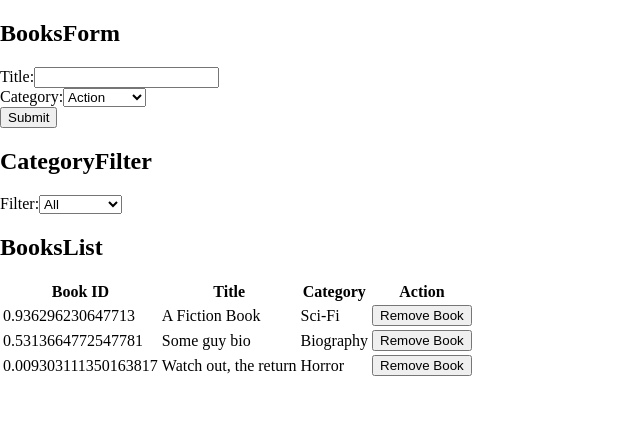
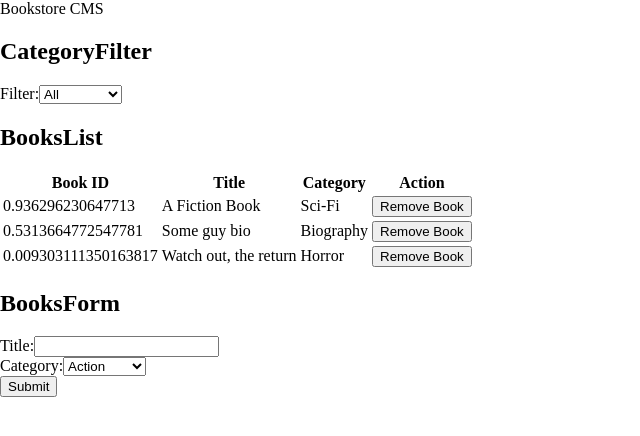
Before and after one commit to FrancoRosa/react-bookstore, a React (Create React App) app: page / in a window 1280 px wide. Shown: the top 436 px of the page, without its empty margins (0-640 px from the left). Built offline with nearby package versions, Linux system fonts and the light colour scheme.

Commit message:
Add navbar component

```diff
--- a/src/components/App.js
+++ b/src/components/App.js
@@ -2,11 +2,12 @@ import React from 'react';
 // eslint-disable-next-line import/no-named-as-default
 import BooksForm from '../containers/BooksForm';
 import BooksList from '../containers/BooksList';
-
+import NavBar from '../components/Navbar';
 const App = () => (
   <div>
+    <NavBar />
+    <BooksList />
     <BooksForm />
-    <BooksList />
   </div>
 );
 
--- /dev/null
+++ b/src/components/Navbar.js
@@ -0,0 +1,9 @@
+import React from 'react';
+
+const NavBar = () => (
+  <nav>
+    Bookstore CMS
+  </nav>
+);
+
+export default NavBar;
```
